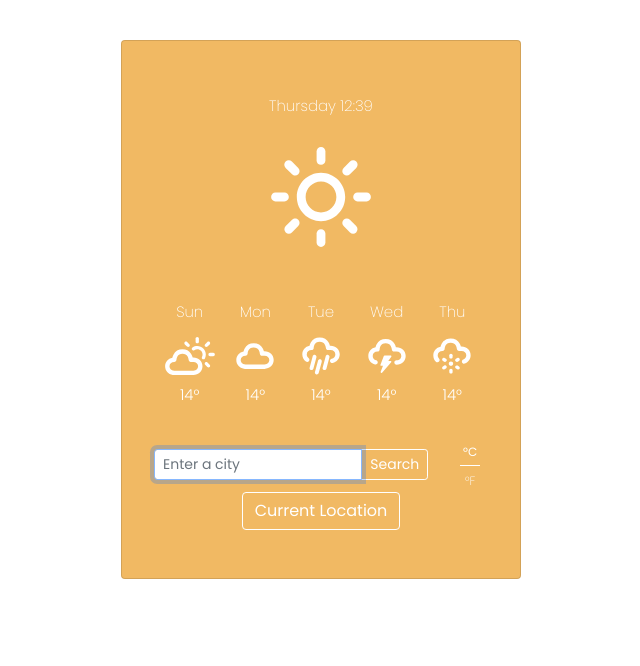
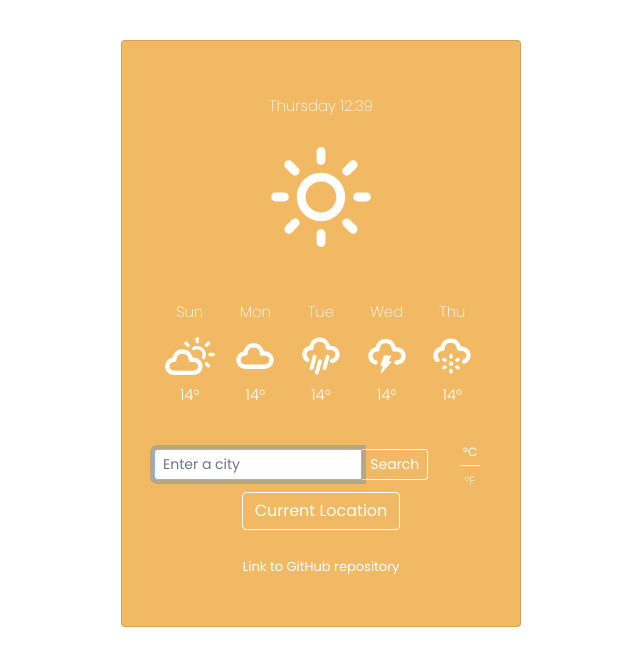
Before and after one commit to CPLennon/weather-app-project, a plain HTML site: page index.html in a window 1280 px wide. Shown: the whole page, without its empty margins (319-959 px from the left). Drawn offline with nearby package versions, Linux system fonts and the light colour scheme; no server answers.

Commit message:
Added link to GitHub repo

```diff
--- a/index.html
+++ b/index.html
@@ -129,9 +129,19 @@
           >
             Current Location
           </button>
+          <br />
+          <br />
+          <div>
+            <a
+              style="font-size: small"
+              href="https://github.com/CPLennon/weather-app-project"
+              >Link to GitHub repository</a
+            >
+          </div>
         </div>
       </div>
     </div>
+
     <script src="src/script.js"></script>
   </body>
 </html>
```
